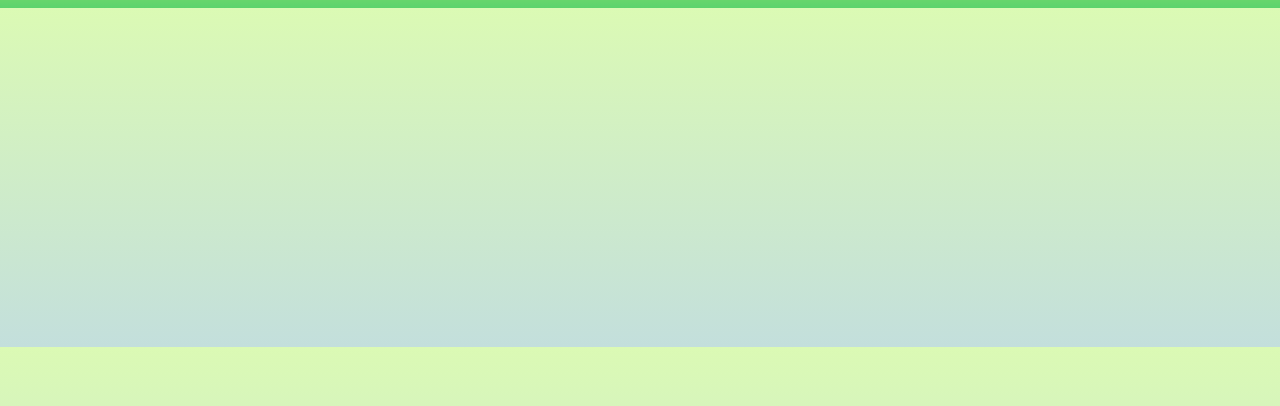
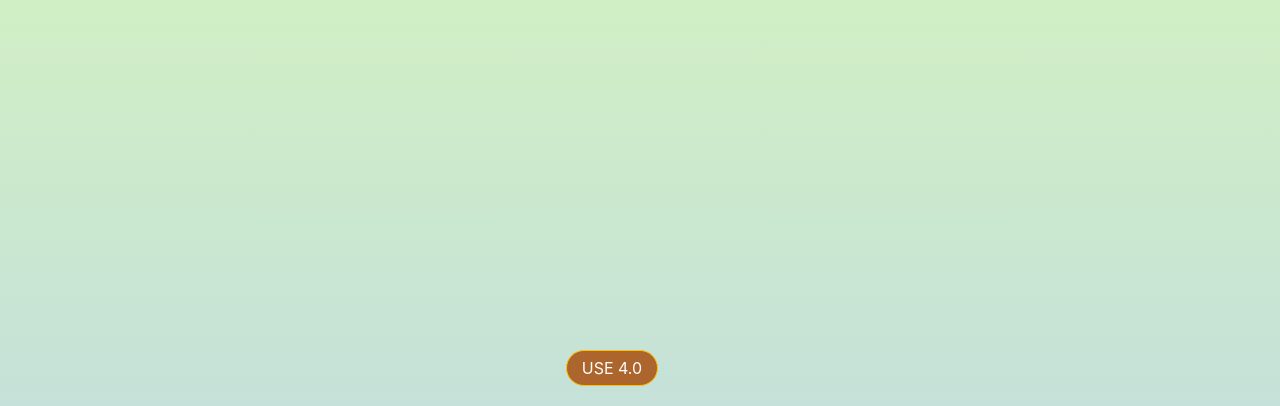
Before and after one commit to Holafix/getCalculator, a plain HTML site: page index.html in a window 1280 px wide. Shown: the part 331-737 px from the top of the page. Drawn offline with nearby package versions, Linux system fonts and the light colour scheme.

Commit message:
Update style.css

```diff
--- a/style.css
+++ b/style.css
@@ -1,5 +1,5 @@
 html{
-    max-height: -webkit-fill-available;
+    height: -webkit-fill-available;
 }
 body{
     background-image: linear-gradient(to top, rgb(195, 223, 220), rgb(219, 250, 180));
@@ -7,8 +7,8 @@ body{
     margin: 0;
     display: flex;
     flex-direction: column;
-    max-height: 100vh;
-    max-height: -webkit-fill-available;
+    height: 100vh;
+    height: -webkit-fill-available;
     overflow: hidden;
     max-width: 100%;
 }
```
